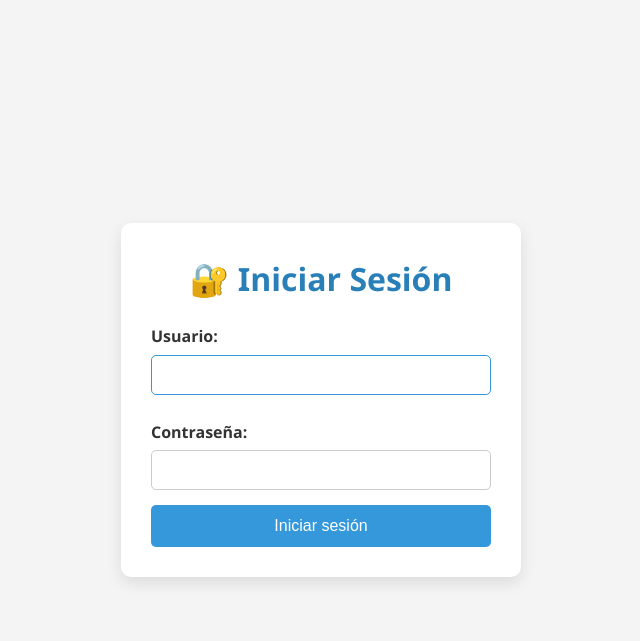
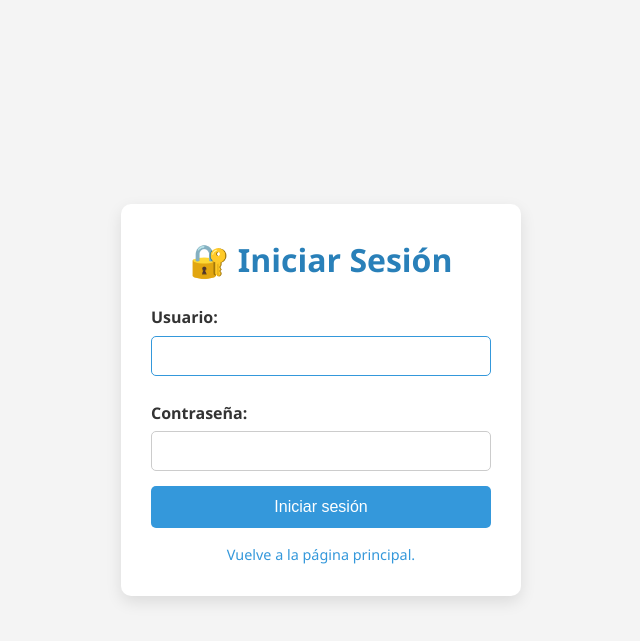
Before and after one commit to jaimegp03/FootballAPI, a Flask app: page /login in a window 1280 px wide. Shown: the top 641 px of the page, without its empty margins (319-959 px from the left). Run offline with Flask 3, Linux system fonts and the light colour scheme.

Commit message:
Actualizacion login

```diff
--- a/src/static/style.css
+++ b/src/static/style.css
@@ -397,6 +397,21 @@ ul li {
     background-color: #95a5a6;
 }
 
+.volver-inicio {
+    margin-top: 15px;
+}
+.volver-inicio a {
+    color: #3498db;
+    text-decoration: none;
+    font-size: 0.9rem;
+    display: block;
+    text-align: center;
+}
+
+.volver-inicio a:hover {
+    text-decoration: underline;
+}
+
 /* Estadísticas - Datos Informativos */
 .estadisticas {
     display: flex;
--- a/src/templates/index.html
+++ b/src/templates/index.html
@@ -94,7 +94,7 @@
         </style>
         <section class="centrado">
             <p>
-                <a href="#" class="btn-login">Cerrar sesión</a>
+                <a href="{{ url_for('logout') }}" class="btn-login">Cerrar sesión</a>
             </p>
         </section>
     {% else %}
@@ -102,7 +102,7 @@
         <section class="login-link">
                 <h2>🔐 Acceso Administradores</h2>
             <p>
-                <a href="{{ url_for('login') }}" class="btn-login">Iniciar Sesión</a>
+                <a href="{{ url_for('logout') }}" class="btn-login">Iniciar Sesión</a>
             </p>
         </section>
     {% endif %}
--- a/src/templates/login.html
+++ b/src/templates/login.html
@@ -24,6 +24,9 @@
 
             <button type="submit">Iniciar sesión</button>
         </form>
+        <p class="volver-inicio">
+            <a href="{{ url_for('indice_contenido') }}">Vuelve a la página principal.</a>
+        </p>
     </div>
 </body>
 </html>
```
